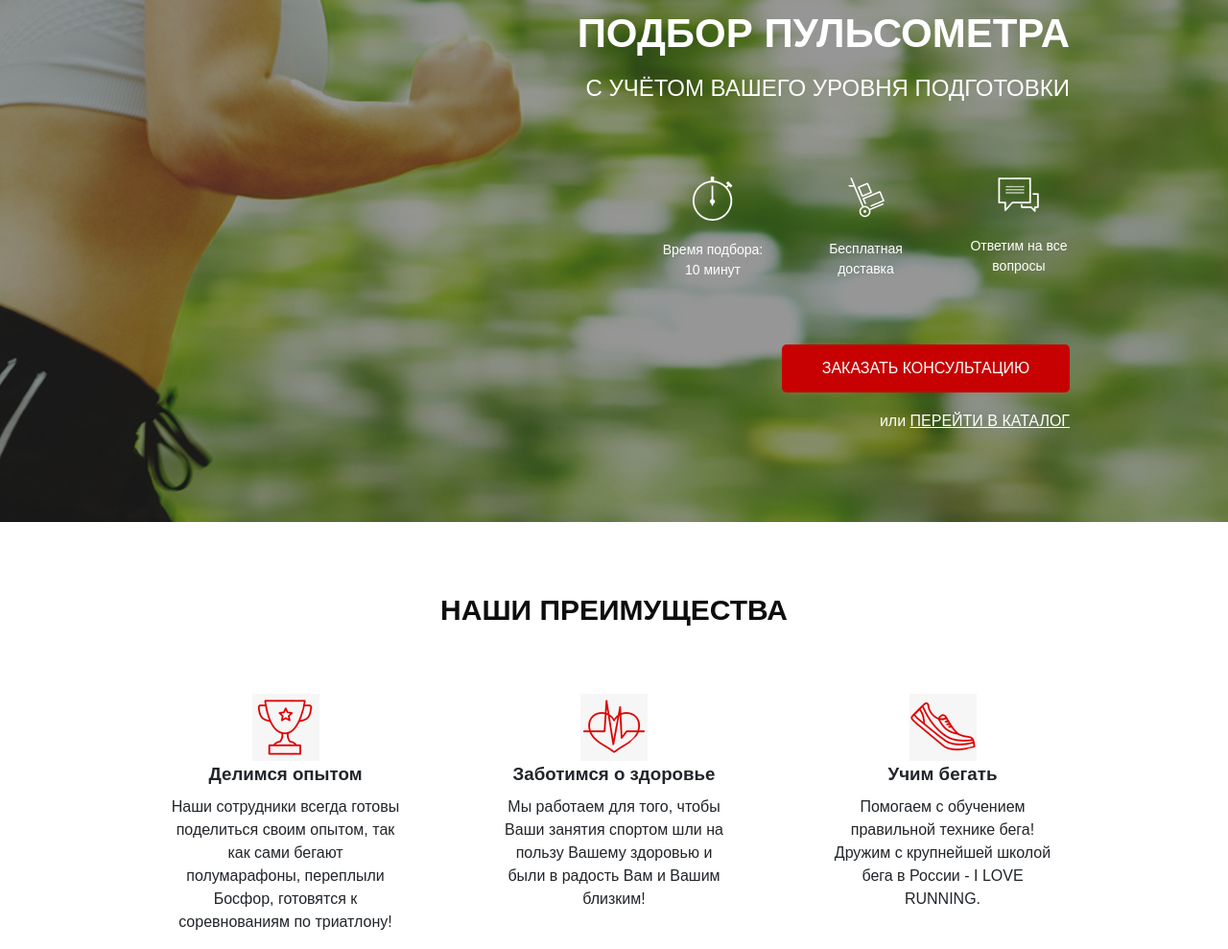
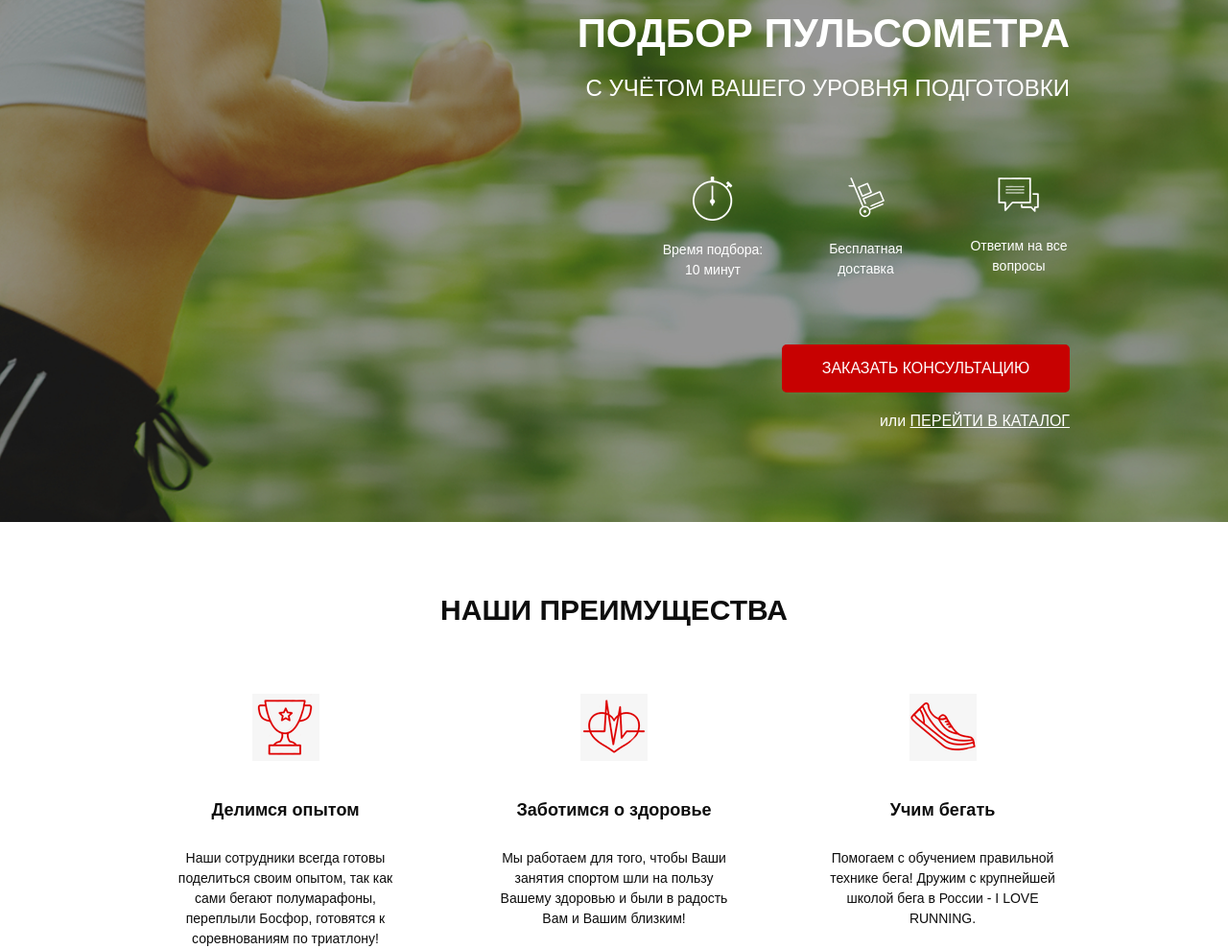
Before and after one commit to Appatit/appatit.github.io, a website: page src/index.html in a window 1280 px wide. Shown: the part 175-1164 px from the top of the page at 96% size. Drawn offline with Linux system fonts and the light colour scheme.

Commit message:
Finish .advantages
Need to do margin bottom

```diff
--- a/src/index.html
+++ b/src/index.html
@@ -63,18 +63,18 @@
             <div class="advantages__wrapper">
                 <div class="advantages__block">
                     <img src="ico/cup.png" alt="cup">
-                    <h3 class="block__header">Делимся опытом</h3>
-                    <div class="block__text">Наши сотрудники всегда готовы поделиться своим опытом, так как сами бегают полумарафоны, переплыли Босфор, готовятся к соревнованиям по триатлону!</div>
+                    <h3 class="advantages__title">Делимся опытом</h3>
+                    <div class="advantages__text">Наши сотрудники всегда готовы поделиться своим опытом, так как сами бегают полумарафоны, переплыли Босфор, готовятся к соревнованиям по триатлону!</div>
                 </div>
                 <div class="advantages__block">
                     <img src="ico/heart.png" alt="heart">
-                    <h3 class="block__header">Заботимся о здоровье</h3>
-                    <div class="block__text">Мы работаем для того, чтобы Ваши занятия спортом шли на пользу Вашему здоровью и были в радость Вам и Вашим близким!</div>
+                    <h3 class="advantages__title">Заботимся о здоровье</h3>
+                    <div class="advantages__text">Мы работаем для того, чтобы Ваши занятия спортом шли на пользу Вашему здоровью и были в радость Вам и Вашим близким!</div>
                 </div>
                 <div class="advantages__block">
                     <img src="ico/shoe.png" alt="shoe">
-                    <h3 class="block__header">Учим бегать</h3>
-                    <div class="block__text">Помогаем с обучением правильной технике бега! Дружим с крупнейшей школой бега в России - <span>I LOVE RUNNING.</span></div>
+                    <h3 class="advantages__title">Учим бегать</h3>
+                    <div class="advantages__text">Помогаем с обучением правильной технике бега! Дружим с крупнейшей школой бега в России - <span>I LOVE RUNNING.</span></div>
                 </div>
             </div>
             <!-- /.advantages__wrapper -->
--- a/src/sass/blocks/_advantages.scss
+++ b/src/sass/blocks/_advantages.scss
@@ -15,5 +15,20 @@
     &__block {
         width: 240px;
         text-align: center;
+
+    }
+    &__title {
+        margin-top: 38px;
+        color: #0d0d0d;
+        font-size: 18px;
+        font-weight: 700;
+        text-align: center;
+    }
+    &__text {
+        margin-top: 26px;
+        color: #0d0d0d;
+        font-size: 14px;
+        font-weight: 300;
+        text-align: center;
     }
 }
--- a/src/sass/blocks/_promo.scss
+++ b/src/sass/blocks/_promo.scss
@@ -1,8 +1,7 @@
 .promo {
     min-height: 650px;
     padding: 21px 0 93px 0;
-    background: url(../../img/jpg/background/bg1.jpg) center (center/cover) no-repeat;
-    background-color: aqua;
+    background: url(../img/jpg/background/bg1.jpg) center (center/cover) no-repeat;
     &__wrapper {
         display: flex;
         flex-direction: column;
```
Also changed, not shown: src/css/style.min.css.
